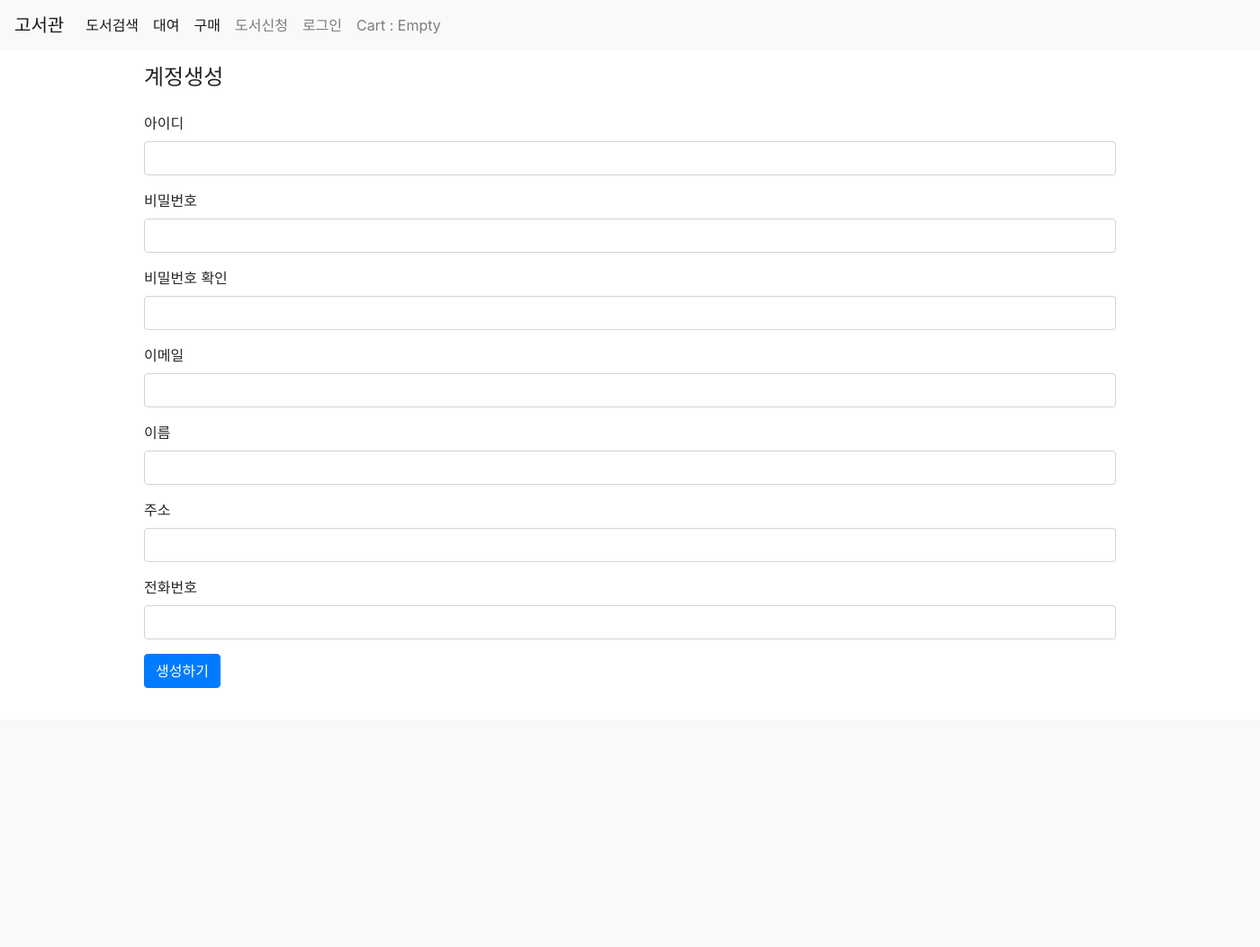
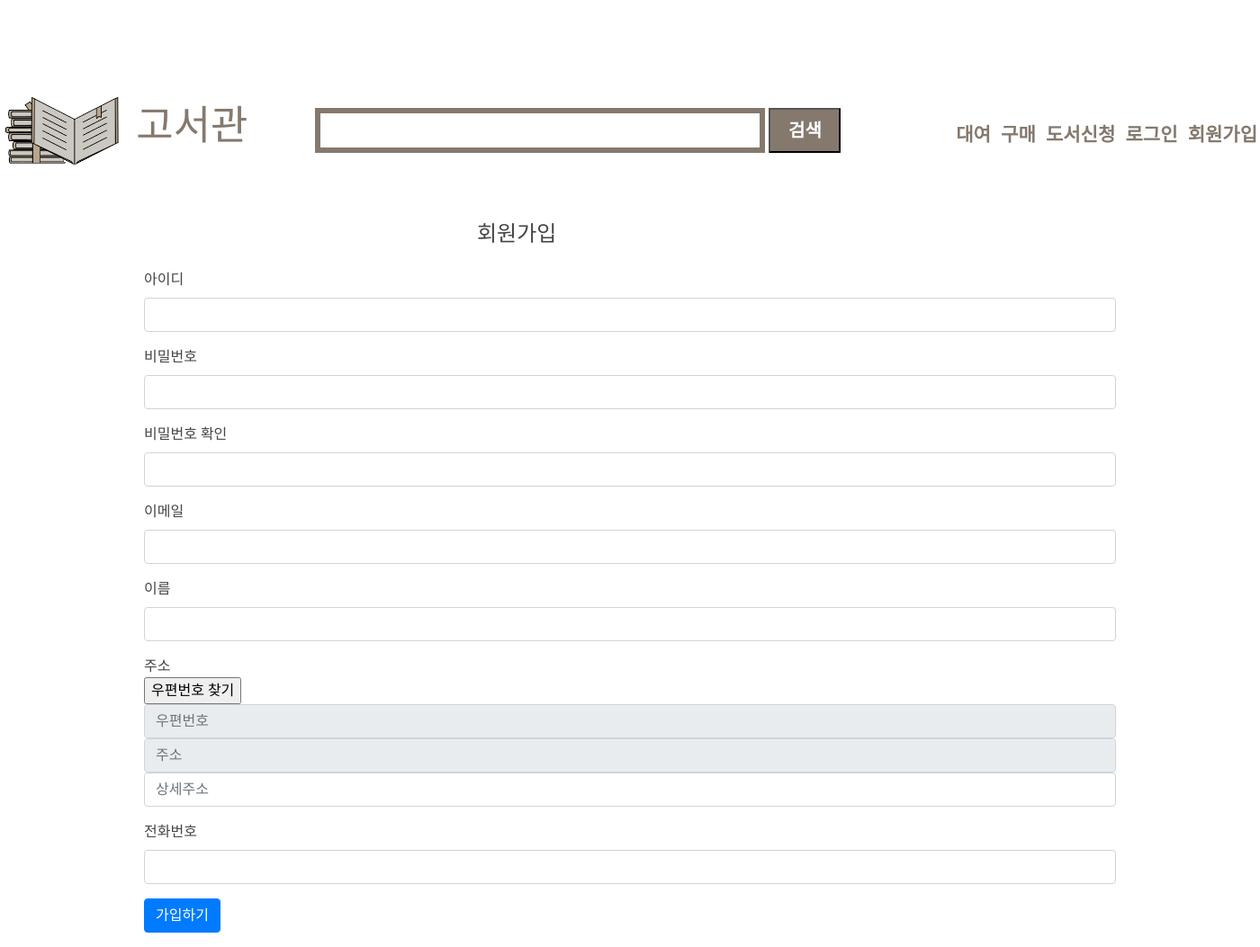
Before and after one commit to no7873/oldlibrary, a Django app: page /accounts/signup/ in a window 1400 px wide. Shown: the whole page at 90% size. Before the commit the page ends 765 px from the top, so only its background shows below. Run offline with Django 3.2, Linux system fonts and the light colour scheme; some libraries are stand-ins or nearby versions; some web fonts are replaced.

Commit message:
반납,연체, base.html 상단적용(아직 좀 고쳐야함)

```diff
--- a/accounts/admin.py
+++ b/accounts/admin.py
@@ -3,6 +3,6 @@ from .models import *
 
 # Register your models here.
 class UserAdmin(admin.ModelAdmin):
-    list_display = ['id', 'password', 'username', 'email', 'nickname', 'address', 'phone', 'point', 'grade']
+    list_display = ['id', 'password', 'username', 'email', 'nickname', 'address', 'detailadd', 'phone', 'point', 'grade']
 
 admin.site.register(User, UserAdmin)
--- a/accounts/forms.py
+++ b/accounts/forms.py
@@ -7,12 +7,13 @@ class RegisterForm(forms.ModelForm):
     email = forms.EmailField(label='이메일', widget=forms.EmailInput)
     nickname = forms.CharField(label='이름', widget=forms.TextInput)
     address = forms.CharField(label='주소', widget=forms.TextInput)
+    detailadd = forms.CharField(label='상세주소', widget=forms.TextInput)
     phone = forms.CharField(label='전화번호', widget=forms.TextInput)
 
 
     class Meta:
         model = User
-        fields = ['username', 'email', 'nickname', 'address', 'phone']
+        fields = ['username', 'email', 'nickname', 'address', 'detailadd', 'phone']
 
     def clean_password2(self):
         cd = self.cleaned_data
--- a/accounts/models.py
+++ b/accounts/models.py
@@ -4,7 +4,8 @@ from django.contrib.auth.models import AbstractUser
 # Create your models here.
 class User(AbstractUser):
     nickname = models.CharField(max_length=50)
-    address = models.CharField(max_length=200)
+    address = models.CharField(max_length=200, null=True)
+    detailadd = models.CharField(max_length=200, null=True)
     phone = models.CharField(max_length=100)
     point = models.IntegerField(default=0)
     grade = models.CharField(max_length=10,default="나무")
--- a/accounts/templates/registration/signup.html
+++ b/accounts/templates/registration/signup.html
@@ -1,9 +1,36 @@
 {% extends "base.html" %}
 {% block content %}
+<script src="//t1.daumcdn.net/mapjsapi/bundle/postcode/prod/postcode.v2.js"></script>
+<script>
+function findAddr(){
+	new daum.Postcode({
+        oncomplete: function(data) {
+
+        	console.log(data);
+
+            // 팝업에서 검색결과 항목을 클릭했을때 실행할 코드를 작성하는 부분.
+            // 도로명 주소의 노출 규칙에 따라 주소를 표시한다.
+            // 내려오는 변수가 값이 없는 경우엔 공백('')값을 가지므로, 이를 참고하여 분기 한다.
+            var addr=''
+            // 우편번호와 주소 정보를 해당 필드에 넣는다.
+            document.getElementById('member_post').value = data.zonecode;
+
+            if (data.userSelectedType === 'R') { // 사용자가 도로명 주소를 선택했을 경우
+                    addr = data.roadAddress;
+                } else { // 사용자가 지번 주소를 선택했을 경우(J)
+                    addr = data.jibunAddress;
+                }
+             document.getElementById("member_addr").value = addr;
+                // 커서를 상세주소 필드로 이동한다.
+                document.getElementById("detailadd").focus();
+        }
+    }).open();
+}
+</script>
 <div class="container my-3">
     <div class="row my-3">
         <div class="col-4">
-            <h4>계정생성</h4>
+            <h4>회원가입</h4>
         </div>
     </div>
     <form method="post" class="post-form" action="{% url 'signup' %}">
@@ -35,16 +62,19 @@
                    value="{{ form.nickname.value|default_if_none:'' }}">
         </div>
         <div class="form-group">
-            <label for="address">주소</label>
-            <input type="text" class="form-control" name="address" id="address"
-                   value="{{ form.address.value|default_if_none:'' }}">
+            <div>주소</div>
+            <input type="button" onclick="findAddr()" value="우편번호 찾기"><br>
+            <input id="member_post" class="form-control" type="text" placeholder="우편번호" readonly name="zipcode">
+            <input id="member_addr" class="form-control" type="text" placeholder="주소" name="address" readonly value="{{ form.address.value|default_if_none:'' }}">
+            <input id="detailadd" type="text" class="form-control" placeholder="상세주소" name="detailadd" value="{{ form.detailadd.value|default_if_none:'' }}">
         </div>
+
         <div class="form-group">
             <label for="phone">전화번호</label>
             <input type="text" class="form-control" name="phone" id="phone"
                    value="{{ form.phone.value|default_if_none:'' }}">
         </div>
-        <button type="submit" class="btn btn-primary">생성하기</button>
+        <button type="submit" class="btn btn-primary">가입하기</button>
     </form>
 </div>
 {% endblock %}
--- a/accounts/views.py
+++ b/accounts/views.py
@@ -14,6 +14,7 @@ def signup(request):
                 email=request.POST['email'],
                 nickname=request.POST['nickname'],
                 address=request.POST['address'],
+                detailadd=request.POST['detailadd'],
                 phone=request.POST['phone'],
             )
             login(request, user, backend='django.contrib.auth.backends.ModelBackend')
--- a/rental/admin.py
+++ b/rental/admin.py
@@ -13,7 +13,7 @@ class RentProductAdmin(admin.ModelAdmin):
     list_editable = ['rtotal', 'rstock', 'available_display', 'available_order']
 
 class RentalAdmin(admin.ModelAdmin):
-    list_display = ['cust_num', 'phone', 'address', 'rbook_id', 'rent_date', 'due', 'created']
+    list_display = ['cust_num', 'phone', 'address', 'rbook_id', 'rent_date', 'due', 'rental_state', 'overdue', 'created']
     list_editable = ['rent_date', 'due']
 
 class ReserveAdimn(admin.ModelAdmin):
--- /dev/null
+++ b/rental/templates/history/return_finish.html
@@ -0,0 +1,6 @@
+{% extends 'base.html' %}
+{% block title %}Product Detail{% endblock %}
+{% block content %}
+<p>반납이 완료 되었습니다.</p>
+<a href="{% url 'rental:rental_history' pk=user.id %}" class="btn btn-primary">이전으로</a>
+{% endblock %}
--- a/rental/templates/shop/rent_detail.html
+++ b/rental/templates/shop/rent_detail.html
@@ -36,14 +36,11 @@
             {% endif %}
             <form action="{% url 'rental:reserve' product.id %}" method="post">
                 {% csrf_token %}
-                <input type="submit" class="btn btn-primary btn-sm" value="예약">
+                <input type="submit" onclick="return confirm('예약하시겠습니까?');" class="btn btn-primary btn-sm" value="예약">
             </form>
             {% endif %}
             {% endif %}
-
-
         </div>
-
     </div>
 </div>
 
--- a/rental/urls.py
+++ b/rental/urls.py
@@ -1,4 +1,5 @@
 from django.urls import path
+
 from .views import *
 
 app_name = 'rental'
@@ -8,4 +9,6 @@ urlpatterns = [
     path('<category_slug>/', rentbook_in_category, name='rentbook_in_category'),
     path('<int:id>/<product_slug>/', rentbook_detail, name='rentbook_detail'),
     path('reserve/<int:id>/', reserve, name='reserve'),
+    path('rental_history/<int:pk>/', rental_history, name='rental_history'),
+    path('rental_history/<int:pk>/<int:id>', rental_return, name='rental_return'),
 ]
--- a/shop/admin.py
+++ b/shop/admin.py
@@ -7,9 +7,9 @@ class CategoryAdmin(admin.ModelAdmin):
     prepopulated_fields = {'slug': ('name',)}
 
 class ProductAdmin(admin.ModelAdmin):
-    list_display=['name', 'slug', 'category', 'price', 'stock', 'available_display', 'available_order', 'created', 'updated']
-    prepopulated_fields = {'slug': ('name',)}
-    list_editable =['price', 'stock', 'available_display', 'available_order']
+    list_display=['btitle', 'bpublisher', 'bauthor', 'slug', 'bcategory', 'bcon', 'bstock', 'available_display', 'available_order', 'created', 'updated']
+    prepopulated_fields = {'slug': ('btitle',)}
+    list_editable =['bcon', 'bstock', 'available_display', 'available_order']
 
 admin.site.register(Category, CategoryAdmin)
 admin.site.register(Product, ProductAdmin)
--- /dev/null
+++ b/static/css/style.css
@@ -0,0 +1,176 @@
+@charset "UTF-8";
+* {
+	margin: 0 auto;
+	padding: 0 auto;
+}
+
+@font-face {
+    font-family: 'SBAggroB';
+    src: url('https://cdn.jsdelivr.net/gh/projectnoonnu/noonfonts_2108@1.1/SBAggroB.woff') format('woff');
+    font-weight: normal;
+    font-style: normal;
+}
+
+#logo {
+	margin-top: 100px;
+
+}
+
+li {
+	list-style: none;
+}
+body {
+	font-family: "명조";
+	color: #444444;
+}
+
+.clear {clear: both;}
+
+.search {
+	display: inline-block;
+	width: 500px;
+	height: 50px;
+	border: 6px solid #85796e;
+}
+.input_text {
+	width: calc( 100% - 14px );
+	border: 0;
+	font-weight: bold;
+	font-size: 23px;
+	outline: none;
+}
+.sch_smit {
+	width: 80px; height: 50px;
+	vertical-align: top;
+	background: #85796e;
+	color: white;
+	font-weight: bold;
+	border-radius: 1px;
+	cursor: pointer;
+	font-size: 20px;
+}
+.sch_smit:hover {
+	background: #85796e;
+}
+
+header {
+	height:130px;
+	/* border: solid 1px red; */
+}
+
+.box {
+	width: 1400px;
+	/* border: solid 1px blue; */
+
+}
+
+#content_box{
+		width: 1380px;
+
+}
+.main_logo{
+	font-size: 45px;
+    font-family: 'SBAggroB';
+	color: #85796e;
+	float: left;
+	padding-right: 50px;
+}
+
+.gum {
+	float: left;
+	padding: 20px;
+	padding-left: 25px;
+}
+
+.box2 {
+	margin: 0 auto;
+    width: 1400px;
+    height: 500px;
+
+}
+
+.box4 {
+	padding-top: 20px;
+    width: 800px;
+    height: 300px;
+    float: left;
+
+}
+
+.notice {
+	padding-bottom: 25px;
+}
+
+.notice_text {
+	width: 740px;
+	height: 200px;
+	border: solid #85796e;
+}
+
+.box5 {
+	padding-top: 20px;
+    width: 550px;
+    height: 300px;
+    float: right;
+}
+
+.title img {
+}
+
+.bestbook {
+	padding: 20px;
+}
+
+.bestbook span {
+	padding: 6px;
+}
+
+#search input {
+	height: 20px;
+	border: 0;
+}
+
+.main_logo img{
+    width: 140px;
+    height: 90px;
+}
+
+.main_menu {
+	float: right;
+	font-size: 21px;
+    text-align: center;
+    font-weight: bold;
+	color: #4e443b;
+	padding-top: 35px;
+}
+
+.main_menu li {
+	display: inline;
+	padding: 3px
+}
+
+footer {
+	height: 300px;
+	border-top: solid 1px #cccccc;
+	margin-top: 70px;
+}
+#footer_menu {
+	padding: 20px;
+}
+#footer_menu li {
+	display: inline;
+}
+.footers {
+	margin-top: 30px;
+	margin-left: 20px;
+	margin-right: 80px;
+	float: left;
+}
+.footers li {
+	margin-top: 8px;
+	font-size: 12px;
+	margin: 0 auto;
+}
+.footers span {
+	font-weight: bold;
+}
--- a/templates/base.html
+++ b/templates/base.html
@@ -1,4 +1,5 @@
 <!DOCTYPE html>
+{% load static %}
 <html lang="en">
 <head>
     <meta charset="UTF-8">
@@ -8,7 +9,7 @@
     <script src="https://code.jquery.com/jquery-3.6.0.min.js" integrity="sha256-/xUj+3OJU5yExlq6GSYGSHk7tPXikynS7ogEvDej/m4=" crossorigin="anonymous"></script>
     <script src="https://cdnjs.cloudflare.com/ajax/libs/popper.js/1.12.9/umd/popper.min.js" integrity="sha384-ApNbgh9B+Y1QKtv3Rn7W3mgPxhU9K/ScQsAP7hUibX39j7fakFPskvXusvfa0b4Q" crossorigin="anonymous"></script>
     <script src="https://maxcdn.bootstrapcdn.com/bootstrap/4.0.0/js/bootstrap.min.js" integrity="sha384-JZR6Spejh4U02d8jOt6vLEHfe/JQGiRRSQQxSfFWpi1MquVdAyjUar5+76PVCmYl" crossorigin="anonymous"></script>
-
+    <link rel="stylesheet" href="{% static 'css/style.css' %}">
     {% block script %}
     {% endblock %}
 
@@ -17,49 +18,94 @@
 
 </head>
 <body>
-<nav class="navbar navbar-expand-lg navbar-light bg-light">
-  <a class="navbar-brand" href="#">고서관</a>
-  <button class="navbar-toggler" type="button" data-toggle="collapse" data-target="#navbarSupportedContent" aria-controls="navbarSupportedContent" aria-expanded="false" aria-label="Toggle navigation">
-    <span class="navbar-toggler-icon"></span>
-  </button>
+    <header>
+        <div id="logo">
+            <div class="box">
+                <div class="main_logo">
+                    <img src="{% static 'images/oldlibrary.PNG' %}" style="vertical-align: middle;">
+                    고서관
+                </div>
+                <form action="" method="get">
+                    <div class="gum">
+                    <div class='search'>
+                    <input type='text' class='input_text' name="search_key" value="{{ search_key }}">
+                    </div>
+                    <button type='submit' class='sch_smit' value="Search">검색</button>
+                </div>
+                </form>
+                <nav class="main_menu">
+                        <ul>
+                        <li><a href="{% url 'rental:rentbook_all' %}" style="text-decoration: none; color: #85796e;">대여</a></li>
+                        <li><a href="#" style="text-decoration: none; color: #85796e;">구매</a></li>
+                        <li><a href="#" style="text-decoration: none; color: #85796e;">도서신청</a></li>
+<!--                        <li><a href="#" style="text-decoration: none; color: #85796e;">로그인</a></li>-->
+                        {% if user.is_authenticated %}
+                        <li>
+                        <a href="#">{{user.nickname}}님</a>
+                        </li>
+                            <li><a href="{% url 'logout' %}" style="text-decoration: none; color: #85796e;">로그아웃</a></li>
+                        <li>
+                        <a class="nav-link" href="{% url 'rental:rental_history' user.id %}" style="text-decoration: none; color: #85796e;">대여내역</a>
+                        </li>
+                        {% else %}
+                            <li><a href="{% url 'login' %}" style="text-decoration: none; color: #85796e;">로그인</a></li>
+                            <li><a href="{% url 'signup' %}" style="text-decoration: none; color: #85796e;">회원가입</a></li>
+                        {% endif %}
+                        </ul>
+                </nav>
+            </div>
+        </div> <!-- logo -->
+    </header>
 
-  <div class="collapse navbar-collapse" id="navbarSupportedContent">
-    <ul class="navbar-nav mr-auto">
-      <li class="nav-item active">
-        <a class="nav-link" href="#">도서검색</a>
-      </li>
-      <li class="nav-item active">
-        <a class="nav-link" href="{% url 'rental:rentbook_all' %}">대여</a>
-      </li>
-      <li class="nav-item active">
-        <a class="nav-link" href="#">구매</a>
-      </li>
-      <li class="nav-item">
-        <a class="nav-link" href="#">도서신청</a>
-      </li>
-        {% if user.is_authenticated %}
-            <li class="nav-item">
-                <a class="nav-link" href="#">{{user.nickname}}님</a>
-            </li>
-        {% else %}
-        {% endif %}
 
-            <li class="nav-item">
-                {% if user.is_authenticated %}
-                <a class="nav-link" href="{% url 'logout' %}">로그아웃</a>
-                {% else %}
-                <a class="nav-link" href="{% url 'login' %}">로그인</a>
-                {% endif %}
-            </li>
-      <li class="nav-item">
-        <a class="nav-link" href="{% url 'cart:detail' %}">Cart
-            {% if cart|length > 0 %}
-                ${{ cart.get_total_price}} with {{cart|length}} items
-            {% else %}
-                : Empty
-            {% endif %}
-        </a>
-      </li>
+<!--<nav class="navbar navbar-expand-lg navbar-light bg-light">-->
+<!--  <a class="navbar-brand" href="#">고서관</a>-->
+<!--  <button class="navbar-toggler" type="button" data-toggle="collapse" data-target="#navbarSupportedContent" aria-controls="navbarSupportedContent" aria-expanded="false" aria-label="Toggle navigation">-->
+<!--    <span class="navbar-toggler-icon"></span>-->
+<!--  </button>-->
+
+<!--  <div class="collapse navbar-collapse" id="navbarSupportedContent">-->
+<!--    <ul class="navbar-nav mr-auto">-->
+<!--      <li class="nav-item active">-->
+<!--        <a class="nav-link" href="#">도서검색</a>-->
+<!--      </li>-->
+<!--      <li class="nav-item active">-->
+<!--        <a class="nav-link" href="{% url 'rental:rentbook_all' %}">대여</a>-->
+<!--      </li>-->
+<!--      <li class="nav-item active">-->
+<!--        <a class="nav-link" href="#">구매</a>-->
+<!--      </li>-->
+<!--      <li class="nav-item">-->
+<!--        <a class="nav-link" href="#">도서신청</a>-->
+<!--      </li>-->
+<!--        {% if user.is_authenticated %}-->
+<!--            <li class="nav-item">-->
+<!--                <a class="nav-link" href="#">{{user.nickname}}님</a>-->
+<!--            </li>-->
+<!--            <li class="nav-item">-->
+<!--                <a class="nav-link" href="{% url 'rental:rental_history' user.id %}">대여내역</a>-->
+<!--            </li>-->
+<!--        {% else %}-->
+<!--        {% endif %}-->
+
+<!--            <li class="nav-item">-->
+<!--                {% if user.is_authenticated %}-->
+<!--                <a class="nav-link" href="{% url 'logout' %}">로그아웃</a>-->
+<!--                {% else %}-->
+<!--                <a class="nav-link" href="{% url 'login' %}">로그인</a>-->
+<!--                {% endif %}-->
+<!--            </li>-->
+<!--      <li class="nav-item">-->
+<!--        <a class="nav-link" href="{% url 'cart:detail' %}">Cart-->
+<!--            {% if cart|length > 0 %}-->
+<!--                ${{ cart.get_total_price}} with {{cart|length}} items-->
+<!--            {% else %}-->
+<!--                : Empty-->
+<!--            {% endif %}-->
+<!--        </a>-->
+<!--      </li>-->
+
+
 <!--      <li class="nav-item dropdown">-->
 <!--        <a class="nav-link dropdown-toggle" href="#" id="navbarDropdown" role="button" data-toggle="dropdown" aria-haspopup="true" aria-expanded="false">-->
 <!--          Dropdown-->
```
Also changed, not shown: rental/models.py (+18 -3 lines), rental/templates/history/rental_history.html (added, +38 -0 lines), rental/views.py (+46 -18 lines), shop/models.py (+7 -5 lines), static/images/oldlibrary.PNG (added).
